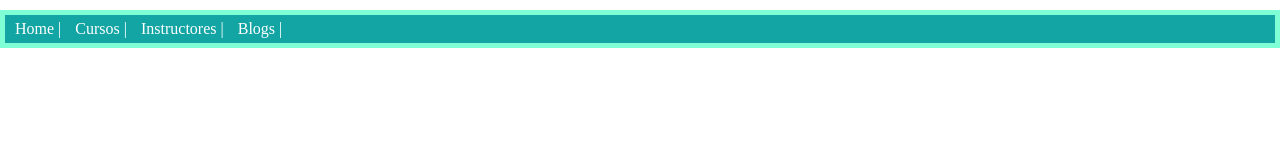
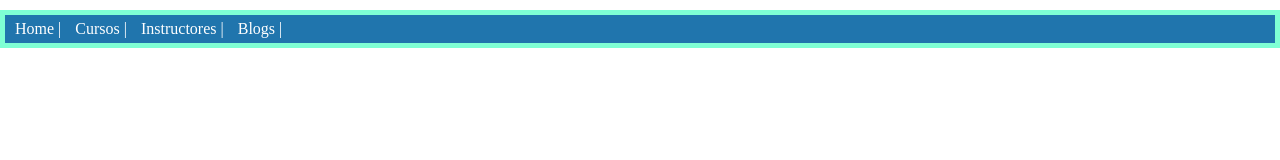
Before and after one commit to jmosio/jmosio.github.io, a plain HTML site: page index.html in a window 1280 px wide. Drawn offline with Linux system fonts and the light colour scheme.

Commit message:
modificado el color de header

```diff
--- a/css/estilos.css
+++ b/css/estilos.css
@@ -7,7 +7,7 @@
     margin-top: 10px;
     list-style: none;
     padding-left: 0;
-    background-color: #13a4a4;
+    background-color: #2075ad;
     border: 5px solid aquamarine;
     padding: 5px;
 }
```
